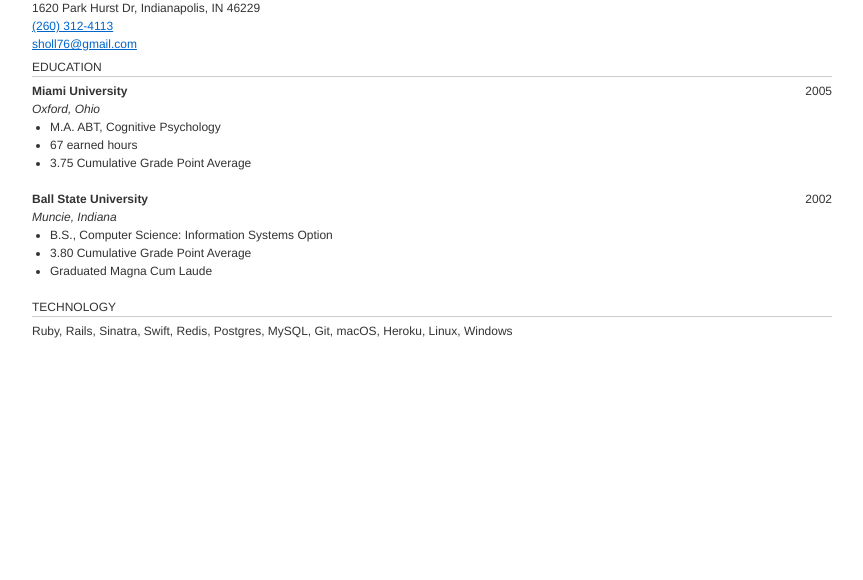
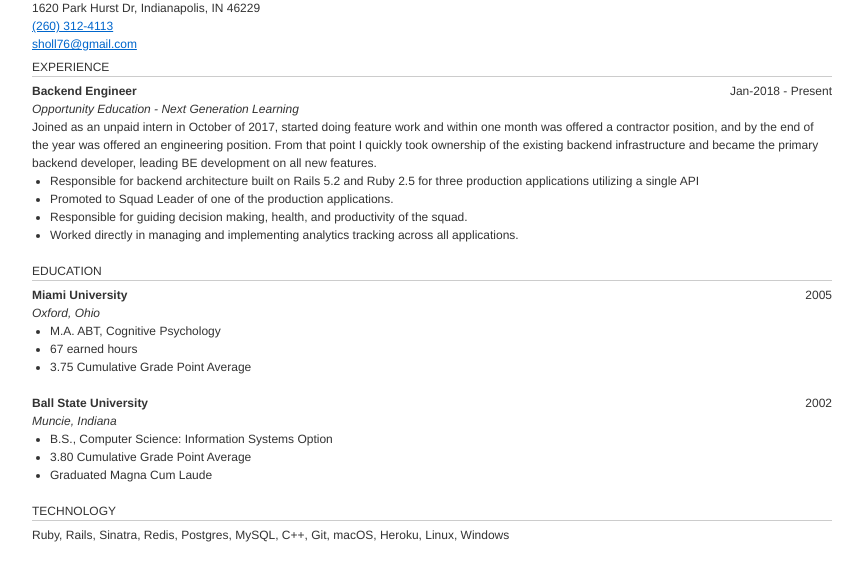
Before and after one commit to QuantumWaver/resume, a plain HTML site: page index.html in a window 1280 px wide. Shown: the part 32-612 px from the top of the page, without its empty margins (208-1071 px from the left). Drawn offline with Linux system fonts and the light colour scheme.

Commit message:
Add OE info

```diff
--- a/index.html
+++ b/index.html
@@ -10,9 +10,8 @@
     <meta property="og:description" content="Jeff Sholl's Resume" />
     <meta property="og:type" content="profile" />
     <meta property="profile:first_name" content="Jeff" />
-    <meta property="profile:last_name" content="sholl" />
-
-
+    <meta property="profile:last_name" content="Sholl" />
+    <meta property="og:url" content="https://jeffhsholl.com" />
     <meta property="og:image:width" content="500" />
     <meta property="og:image:height" content="500" />
     <link rel="stylesheet" href="vendor/blueprint/screen.css" type="text/css">
@@ -33,6 +32,33 @@
         <a href="tel:+12603124113">(260) 312-4113</a><br>
         <a href="mailto:sholl76@gmail.com">sholl76@gmail.com</a>
       </div>
+      <div class="section-header">
+        Experience
+      </div>
+      <div class="section-details">
+        <div class="span-18 title">
+          Backend Engineer
+        </div>
+        <div class="span-6 last years">
+          Jan-2018 - Present
+        </div>
+        <div class="company">
+          Opportunity Education - Next Generation Learning
+        </div>
+        <div class="description">
+          Joined as an unpaid intern in October of 2017, started doing feature work and within one month was offered a contractor position, and by the end of the year was offered an engineering position. From that point I quickly took ownership of the existing backend infrastructure and became the primary backend developer, leading BE development on all new features.
+        </div>
+        <div class="summary">
+          <ul>
+            <li>Responsible for backend architecture built on Rails 5.2 and Ruby 2.5 for three production applications utilizing a single API</li>
+            <li>Promoted to Squad Leader of one of the production applications.</li>
+            <li>Responsible for guiding decision making, health, and productivity of the squad.</li>
+            <li>Worked directly in managing and implementing analytics tracking across all applications.</li>
+          </ul>
+        </div>
+      </div>
+
+
 
       <div class="section-header">
         Education
@@ -75,12 +101,8 @@
         Technology
       </div>
       <div class="section-details">
-        <p>Ruby, Rails, Sinatra, Swift, Redis, Postgres, MySQL, Git, macOS, Heroku, Linux, Windows</p>
+        <p>Ruby, Rails, Sinatra, Redis, Postgres, MySQL, C++, Git, macOS, Heroku, Linux, Windows</p>
       </div>
-
-
     </div>
-
-
   </body>
 </html>
```
